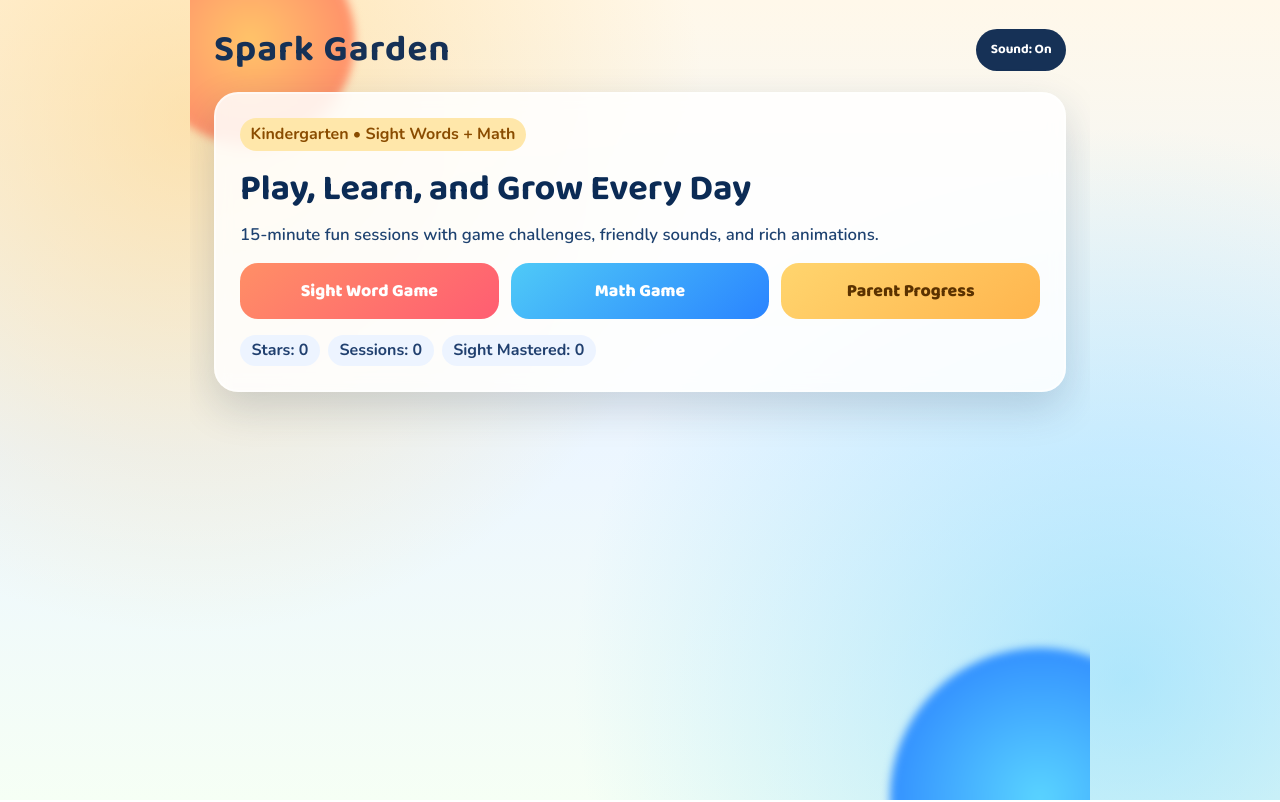
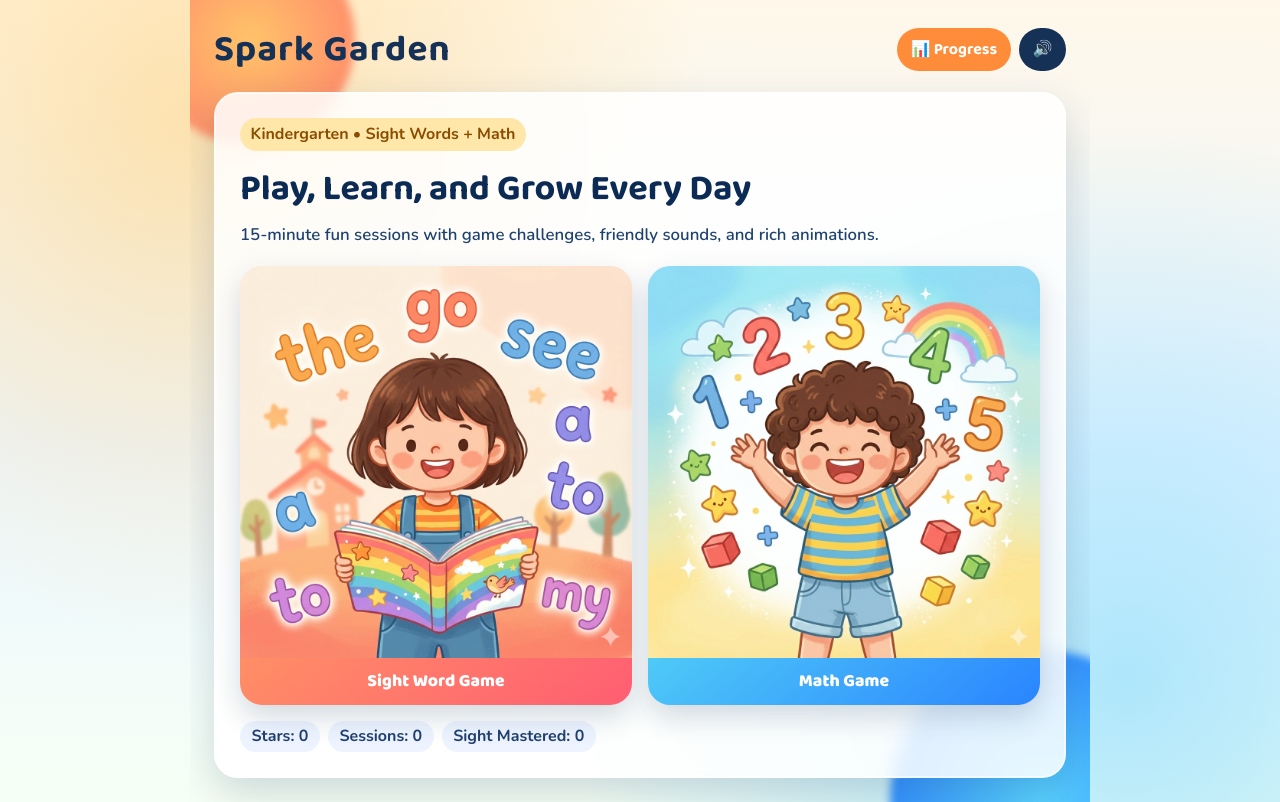
Before and after one commit to venkat-sci/learning-game, a React (Vite) app: page / in a window 1280 px wide. Built offline with nearby package versions, Linux system fonts and the light colour scheme.

Commit message:
Refactor top bar and game card layout with improved styling and functionality

```diff
--- a/src/App.css
+++ b/src/App.css
@@ -50,13 +50,25 @@
   letter-spacing: 0.03em;
 }
 
+.top-bar-actions {
+  display: flex;
+  gap: 0.5rem;
+  align-items: center;
+}
+
 .toggle {
   background: #163156;
   color: #fff;
   border: none;
-  padding: 0.65rem 0.9rem;
+  padding: 0.55rem 0.85rem;
   border-radius: 999px;
   font-weight: 700;
+  font-size: 1rem;
+  white-space: nowrap;
+}
+
+.toggle-progress {
+  background: #ff8c38;
 }
 
 .panel {
@@ -97,6 +109,89 @@
   grid-template-columns: 1fr;
   gap: 0.75rem;
   margin-top: 1rem;
+}
+
+/* ── Image game card buttons ─────────────────────────── */
+.game-card-grid {
+  display: grid;
+  grid-template-columns: 1fr 1fr;
+  gap: 1rem;
+  margin-top: 1.2rem;
+}
+
+.game-card {
+  position: relative;
+  display: flex;
+  flex-direction: column;
+  align-items: center;
+  border: none;
+  border-radius: 22px;
+  overflow: hidden;
+  padding: 0;
+  cursor: pointer;
+  box-shadow: 0 12px 28px rgba(22, 49, 86, 0.18);
+  transition:
+    transform 0.18s ease,
+    box-shadow 0.18s ease;
+}
+
+.game-card:active {
+  transform: scale(0.96);
+  box-shadow: 0 6px 14px rgba(22, 49, 86, 0.15);
+}
+
+.game-card-img {
+  width: 100%;
+  aspect-ratio: 1 / 1;
+  object-fit: cover;
+  display: block;
+}
+
+/* Emoji fallback shown when image fails or is missing */
+.game-card-fallback {
+  width: 100%;
+  aspect-ratio: 1 / 1;
+  display: flex;
+  align-items: center;
+  justify-content: center;
+  font-size: clamp(3rem, 14vw, 5rem);
+  position: absolute;
+  top: 0;
+  left: 0;
+}
+
+.game-card-fallback-sight {
+  background: linear-gradient(145deg, #ffe8dc, #ffb89e);
+}
+
+.game-card-fallback-math {
+  background: linear-gradient(145deg, #dff0ff, #9dd4ff);
+}
+
+/* When real image loads, hide fallback */
+.game-card-img + .game-card-fallback {
+  display: none;
+}
+
+.game-card-label {
+  position: relative;
+  width: 100%;
+  padding: 0.6rem 0.4rem;
+  font-family: "Baloo 2", "Nunito", sans-serif;
+  font-size: clamp(0.85rem, 3.5vw, 1.1rem);
+  font-weight: 800;
+  text-align: center;
+  z-index: 1;
+}
+
+.game-card-sight .game-card-label {
+  background: linear-gradient(140deg, #ff8f66, #ff5d72);
+  color: #fff;
+}
+
+.game-card-math .game-card-label {
+  background: linear-gradient(140deg, #4fcaf7, #2a84ff);
+  color: #fff;
 }
 
 .action,
--- a/src/App.jsx
+++ b/src/App.jsx
@@ -247,13 +247,22 @@ function App() {
 
       <header className="top-bar">
         <h1>Spark Garden</h1>
+        <div className="top-bar-actions">
+          <button
+            className="toggle toggle-progress"
+            type="button"
+            onClick={() => setScreen("progress")}
+          >
+            📊 Progress
+          </button>
           <button
             className="toggle"
             type="button"
             onClick={() => setSoundOn((prev) => !prev)}
           >
-          Sound: {soundOn ? "On" : "Off"}
+            {soundOn ? "🔊" : "🔇"}
           </button>
+        </div>
       </header>
 
       {screen === "home" && (
@@ -265,27 +274,48 @@ function App() {
             rich animations.
           </p>
 
-          <div className="action-grid">
+          <div className="game-card-grid">
             <button
               type="button"
-              className="action action-sight"
+              className="game-card game-card-sight"
               onClick={() => startGame("sight")}
             >
-              Sight Word Game
+              <img
+                src="/sight-game.png"
+                alt="Sight Word Game"
+                className="game-card-img"
+                onError={(e) => {
+                  e.currentTarget.style.display = "none";
+                }}
+              />
+              <div
+                className="game-card-fallback game-card-fallback-sight"
+                aria-hidden="true"
+              >
+                📖
+              </div>
+              <span className="game-card-label">Sight Word Game</span>
             </button>
             <button
               type="button"
-              className="action action-math"
+              className="game-card game-card-math"
               onClick={() => startGame("math")}
             >
-              Math Game
-            </button>
-            <button
-              type="button"
-              className="action action-mix"
-              onClick={() => setScreen("progress")}
+              <img
+                src="/math-game.png"
+                alt="Math Game"
+                className="game-card-img"
+                onError={(e) => {
+                  e.currentTarget.style.display = "none";
+                }}
+              />
+              <div
+                className="game-card-fallback game-card-fallback-math"
+                aria-hidden="true"
               >
-              Parent Progress
+                🔢
+              </div>
+              <span className="game-card-label">Math Game</span>
             </button>
           </div>
 
```
Lines whose indentation alone changed are shown as unchanged.
